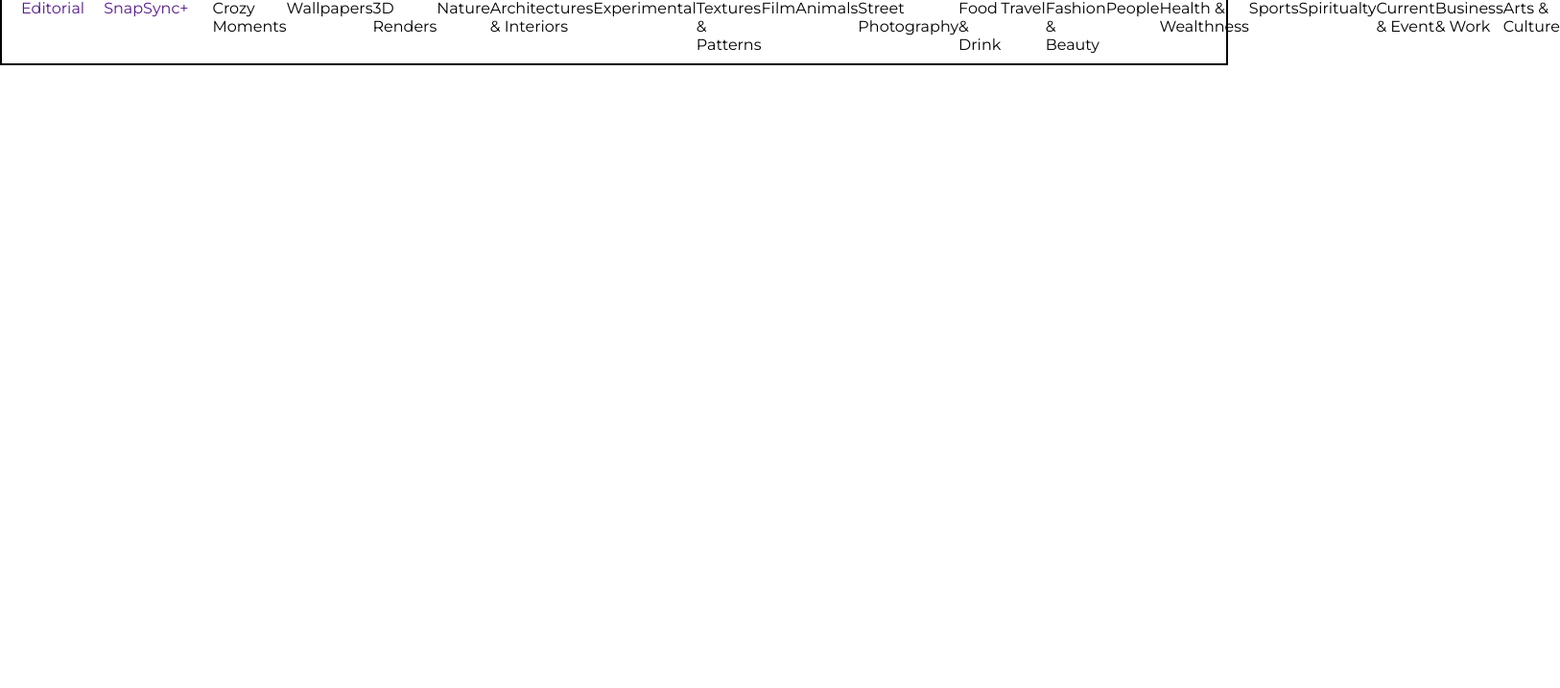
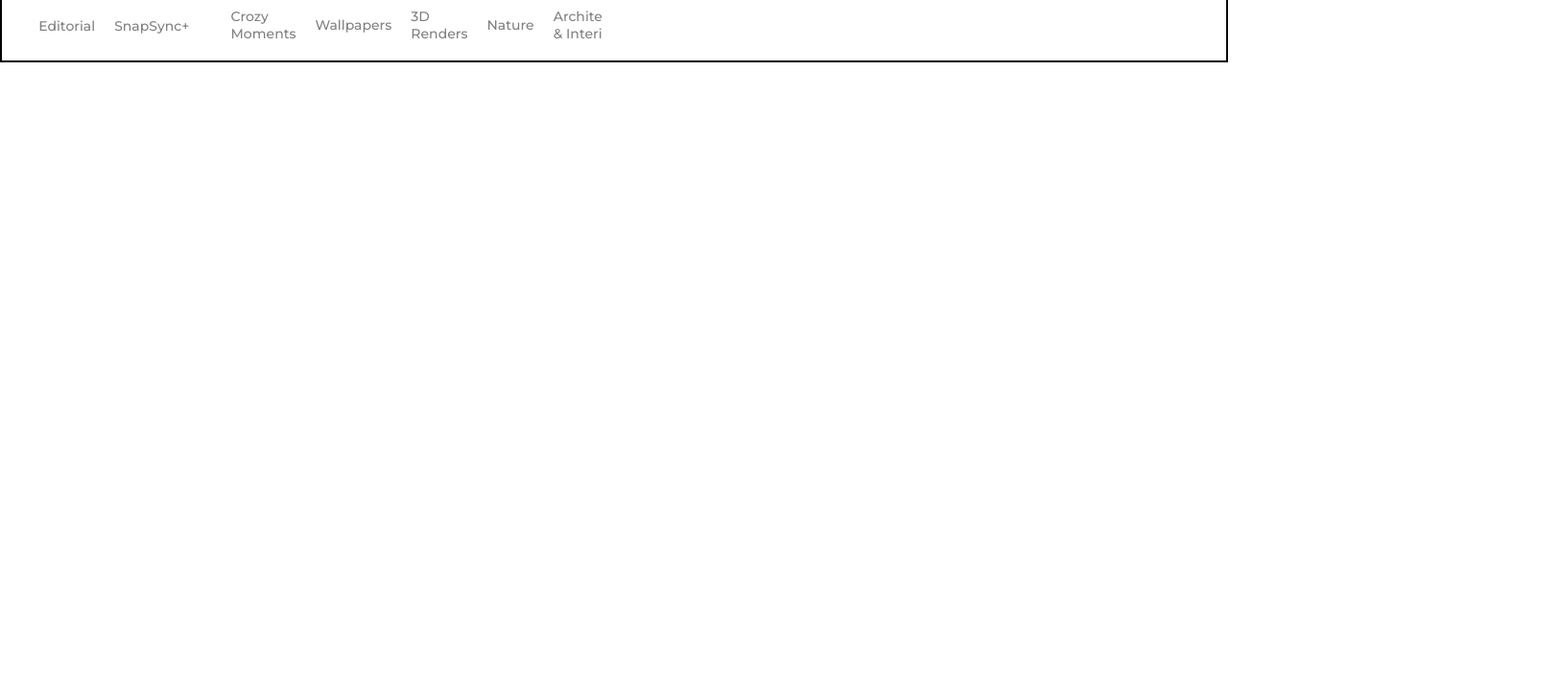
Before and after one commit to tufanmulla/SnapSync, a plain HTML site: page index.html in a window 1280 px wide. Shown: the part 83-800 px from the top of the page at 96% size, 1626 px wide, since content can reach past the window. Drawn offline with Linux system fonts and the light colour scheme; no server answers.

```diff
--- a/css/headers.css
+++ b/css/headers.css
@@ -298,9 +298,35 @@
 .sshCpartOne {
   display: flex;
   gap: 20px;
+      align-items: center;
+    justify-content: center;
+}
+.sshCpartOne div a {
+  font-size: 14px;
+  font-weight: 500;
+  color: #818181;
+  transition: all 0.5s cubic-bezier(0.215, 0.610, 0.355, 1);
+}
+.sshCpartOne div a:hover {
+  color: #000000;
 }
 
 .sshCpartTwo {
-  display: flex;
+display: flex;
+gap: 20px;
+align-items: center;
+justify-content: flex-start;
+overflow: hidden;
+}
+
+.sshCpartTwo div {
+  font-size: 14px;
+  font-weight: 500;
+  color: #818181;
+    transition: all 0.5s cubic-bezier(0.215, 0.610, 0.355, 1);
+    cursor: pointer;
+}
+.sshCpartTwo div:hover {
+  color: #000000;
 }
 /* SSH Category Ends Are Here */
--- a/index.html
+++ b/index.html
@@ -312,28 +312,28 @@
           <div><a href="">Editorial</a></div>
           <div><a href="">SnapSync+</a></div>
         </div>
-        <div class="sshCpartTwo">
-          <div>Crozy Moments</div>
-          <div>Wallpapers</div>
-          <div>3D Renders</div>
-          <div>Nature</div>
-          <div>Architectures & Interiors</div>
-          <div>Experimental</div>
-          <div>Textures & Patterns</div>
-          <div>Film</div>
-          <div>Animals</div>
-          <div>Street Photography</div>
-          <div>Food & Drink</div>
-          <div>Travel</div>
-          <div>Fashion & Beauty</div>
-          <div>People</div>
-          <div>Health & Wealthness</div>
-          <div>Sports</div>
-          <div>Spiritualty</div>
-          <div>Current & Event</div>
-          <div>Business & Work</div>
-          <div>Arts & Culture</div>
-        </div>
+          <div class="sshCpartTwo">
+          <div class="swiper-slide">Crozy Moments</div>
+          <div class="swiper-slide">Wallpapers</div>
+          <div class="swiper-slide">3D Renders</div>
+          <div class="swiper-slide">Nature</div>
+          <div class="swiper-slide">Architectures & Interiors</div>
+          <div class="swiper-slide">Experimental</div>
+          <div class="swiper-slide">Textures & Patterns</div>
+          <div class="swiper-slide">Film</div>
+          <div class="swiper-slide">Animals</div>
+          <div class="swiper-slide">Street Photography</div>
+          <div class="swiper-slide">Food & Drink</div>
+          <div class="swiper-slide">Travel</div>
+          <div class="swiper-slide">Fashion & Beauty</div>
+          <div class="swiper-slide">People</div>
+          <div class="swiper-slide">Health & Wealthness</div>
+          <div class="swiper-slide">Sports</div>
+          <div class="swiper-slide">Spiritualty</div>
+          <div class="swiper-slide">Current & Event</div>
+          <div class="swiper-slide">Business & Work</div>
+          <div class="swiper-slide">Arts & Culture</div>
+          </div>
       </div>
     </header>
     <!--Snap Sync Header Ends Are Here -->
@@ -348,7 +348,7 @@
     <!-- =================================================================================  -->
 
     <!-- Linked With JavsScript File Starts Are Here -->
-    <script src="./js/headers.js"></script>
+    <script src="./js/menu.js"></script>
 
     <!-- Fetch Image From Unsplash.com -->
     <script src="./js/callUnsplashApi.js"></script>
--- a/js/callUnsplashApi.js
+++ b/js/callUnsplashApi.js
@@ -1,4 +1,4 @@
-// const apiKey = "QS9d2PodO1ovl-TNkgj52sevLJQdyr7e5KBLO0EWEEw";
+const apiKey = "QS9d2PodO1ovl-TNkgj52sevLJQdyr7e5KBLO0EWEEw";
 let page = 1; // Track the page number for infinite scrolling
 
 // Function to fetch and display images
```
Also changed, not shown: js/menu.js (renamed from js/headers.js).
